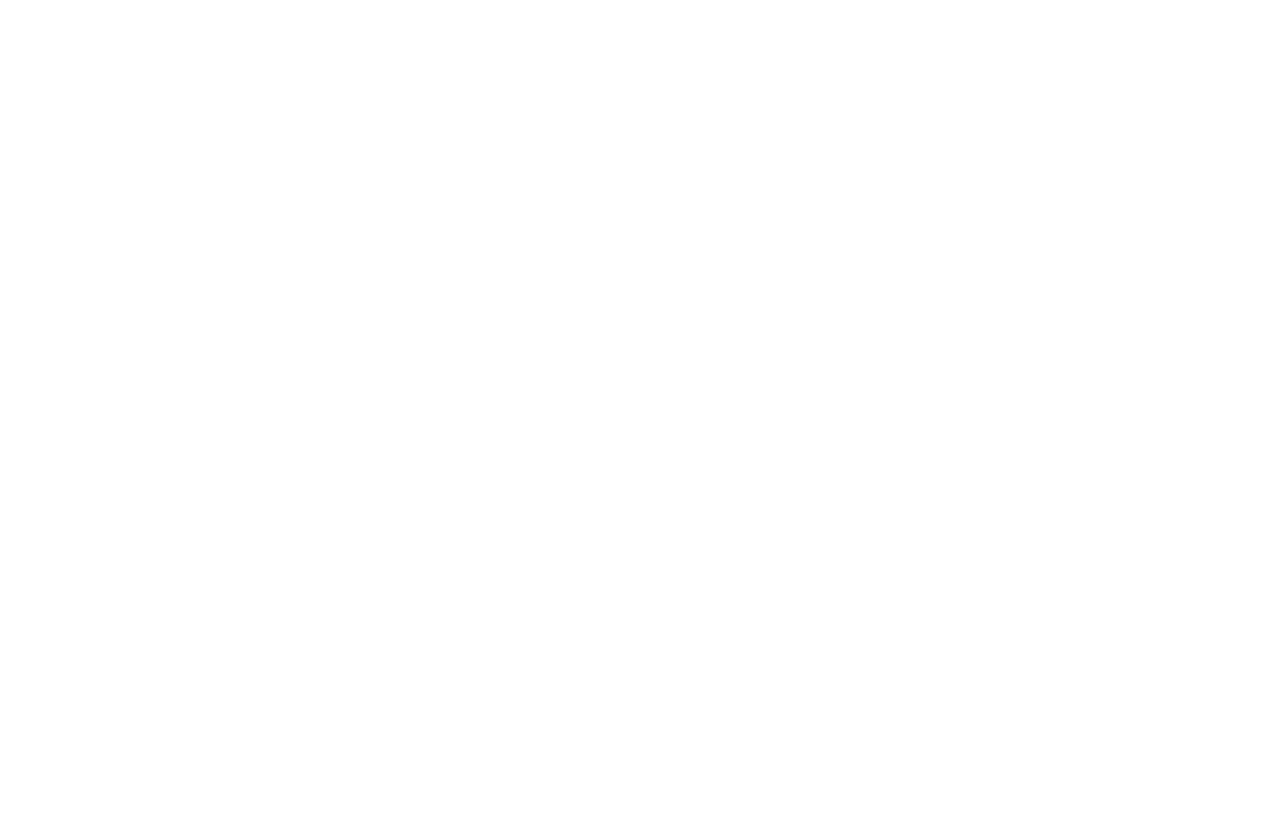
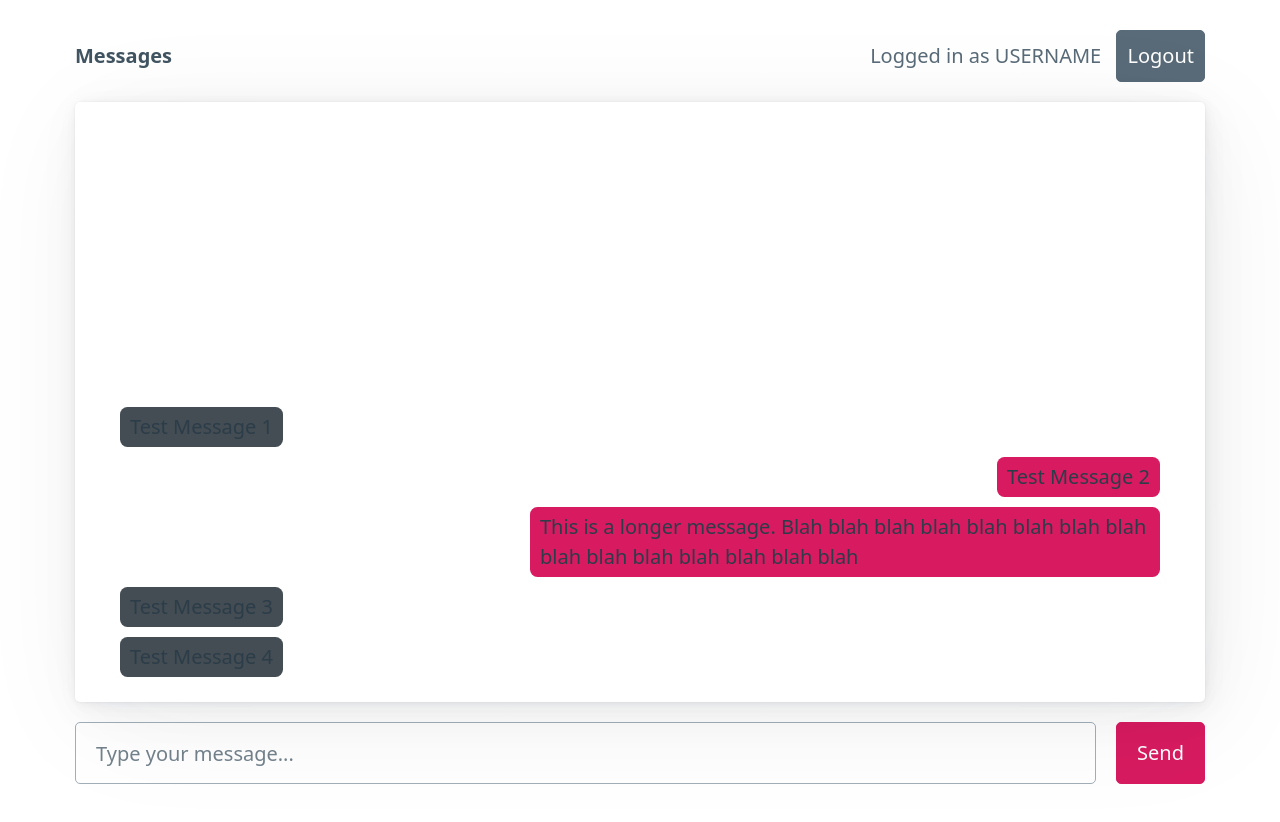
Before and after one commit to Fejiro-A/webdev-project, a plain HTML site: page pages/messages.html in a window 1280 px wide. Before the commit the page ends 800 px from the top, so only its background shows below. Drawn offline with nearby package versions, Linux system fonts and the light colour scheme.

Commit message:
Set up basic outline of messages page

```diff
--- a/css/global.css
+++ b/css/global.css
@@ -0,0 +1,16 @@
+[data-theme="dark"],
+:root:not([data-theme="light"]) {
+    --primary: rgb(216, 27, 96);
+    --primary-hover: rgb(243, 63, 129);
+}
+
+@media only screen and (prefers-color-scheme: light) {
+    :root:not([data-theme]) {
+        --primary: rgb(216, 27, 96);
+        --primary-hover: rgb(243, 63, 129);
+    }
+}
+
+.username {
+    margin-right: var(--spacing);
+}
--- a/css/messages.css
+++ b/css/messages.css
@@ -0,0 +1,121 @@
+[data-theme="dark"],
+:root:not([data-theme="light"]) {
+    --bubble: rgb(67, 77, 83);
+    --bubble-hover: rgb(94, 113, 126);
+
+    --bubble-self: rgb(216, 27, 96);
+    --bubble-self-hover: rgb(243, 63, 129);
+
+    --primary: rgb(216, 27, 96);
+    --primary-hover: rgb(243, 63, 129);
+}
+
+@media only screen and (prefers-color-scheme: light) {
+    :root:not([data-theme]) {
+        --bubble-background: rgb(67, 77, 83);
+        --bubble-hover: rgb(115, 130, 140);
+
+        --primary: rgb(216, 27, 96);
+    --primary-hover: rgb(243, 63, 129);
+    }
+}
+
+.container {
+    padding-top: var(--spacing);
+    padding-bottom: var(--spacing);
+}
+
+.chat-container {
+    margin-top: var(--nav-link-spacing-vertical);
+    margin-bottom: var(--spacing);
+    padding-top: var(--spacing);
+    padding-bottom: var(--spacing);
+
+    height: 75vh;
+    position: relative;
+
+    display: flex;
+
+    overflow: scroll;
+    overflow-x: hidden;
+}
+
+.chat-container::-webkit-scrollbar {
+    width: auto;
+}
+
+.chat-container::-webkit-scrollbar-thumb {
+    background-color: var(--secondary);
+    border-radius: var(--border-radius);
+    border: var(--border-radius) solid var(--card-background-color);
+    opacity: 50%;
+
+    transition: background-color 0.2s ease;
+}
+
+.chat-container::-webkit-scrollbar-thumb:hover {
+    background-color: var(--secondary-hover);
+}
+
+.chat-container::-webkit-scrollbar-track {
+    background: transparent;
+}
+
+#chat-box {
+    display: flex;
+    flex-direction: column;
+    flex-grow: 1;
+    align-items: center;
+    align-self: flex-end;
+
+    height: 100%;
+}
+
+.input-container {
+    display: flex
+}
+
+#message-send {
+    width: fit-content;
+    margin-left: var(--spacing);
+}
+
+.dummy-message {
+    margin-top: auto;
+}
+
+.message {
+    background-color: var(--bubble);
+    color: var(--h3-color);
+
+    border-radius: 0.375rem;
+    border-color: transparent;
+    line-height: var(--line-height);
+    padding: var(--border-radius);
+    padding-left: var(--nav-element-spacing-horizontal);
+    padding-right: var(--nav-element-spacing-horizontal);
+    margin: var(--border-radius);
+
+    position: relative;
+    margin-left: var(--border-radius);
+    margin-right: auto;
+
+    max-width: 60%;
+
+    transition: background-color 0.1s ease;
+}
+
+.message:hover {
+    background-color: var(--bubble-hover);
+}
+
+.message.self {
+    background-color: var(--bubble-self);
+
+    margin-right: var(--border-radius);
+    margin-left: auto;
+}
+
+.message.self:hover {
+    background-color: var(--bubble-self-hover);
+}
--- a/pages/messages.html
+++ b/pages/messages.html
@@ -5,6 +5,52 @@
         <meta name="viewport" content="width=device-width, initial-scale=1.0">
         <title>Messages</title>
         <link rel="stylesheet" href="https://unpkg.com/@picocss/pico@1.5.7/css/pico.min.css">
+        <link rel="stylesheet" href="/css/global.css">
+        <link rel="stylesheet" href="/css/messages.css">
+        <script src="https://cdnjs.cloudflare.com/ajax/libs/jquery/3.6.3/jquery.min.js" integrity="sha512-STof4xm1wgkfm7heWqFJVn58Hm3EtS31XFaagaa8VMReCXAkQnJZ+jEy8PCC/iT18dFy95WcExNHFTqLyp72eQ==" crossorigin="anonymous" referrerpolicy="no-referrer"></script>
+        <script type="text/javascript" src="/scripts/messages.js"></script>
     </head>
-    <body></body>
+    <body>
+        <main class="container">
+            <nav>
+                <ul>
+                    <li><strong>Messages</strong></li>
+                </ul>
+                <ul>
+                    <li>
+                        <a class="secondary username">Logged in as USERNAME</a>
+                        <a href="#" class="secondary" role="button">Logout</a>
+                    </li>
+                </ul>
+            </nav>
+
+            <article class="chat-container">
+                <div id="chat-box">
+                    <div class="dummy-message"></div>
+                    <div class="message">
+                        <div class="message-text">Test Message 1</div>
+                    </div>
+                    <div class="message self">
+                        <div class="message-text">Test Message 2</div>
+                    </div>
+                    <div class="message self">
+                        <div class="message-text">This is a longer message. Blah blah blah blah blah blah blah blah blah blah blah blah blah blah blah</div>
+                    </div>
+
+                    <div class="message">
+                        <div class="message-text">Test Message 3</div>
+                    </div>
+                    <div class="message">
+                        <div class="message-text">Test Message 4</div>
+                    </div>
+                </div>
+            </article>
+
+            <div class="input-container">
+                <input id="message-input" type="text" placeholder="Type your message...">
+                <button id="message-send">Send</button>
+            </div>
+        </main>
+
+    </body>
 </html>
```
Also changed, not shown: scripts/messages.js (added).
